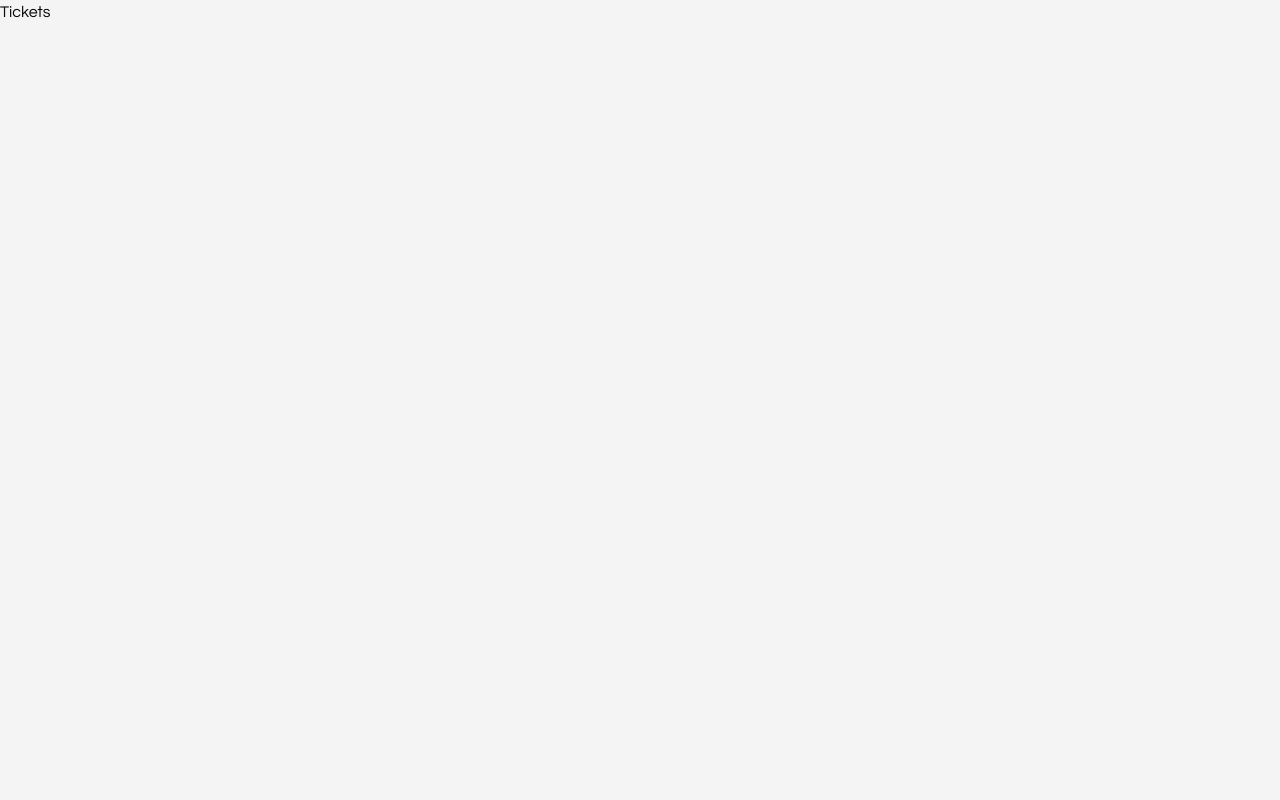
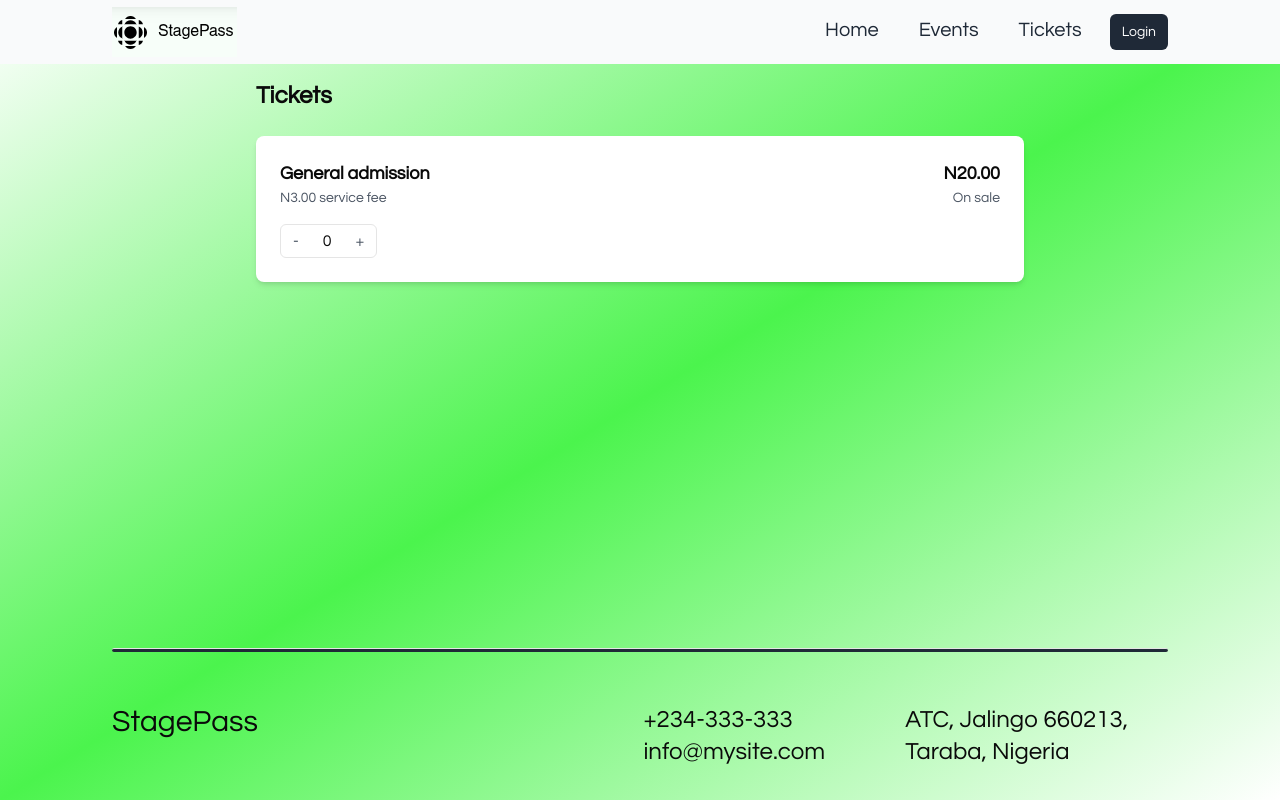
Before and after one commit to Vixs101/StagePass, a React (Vite) app: page /tickets in a window 1280 px wide. Built offline with nearby package versions, Linux system fonts and the light colour scheme.

Commit message:
Feature:added the tickets cart and improved the ui for unavailable features

```diff
--- a/src/components/Footer.tsx
+++ b/src/components/Footer.tsx
@@ -1,6 +1,7 @@
-
 export default function Footer() {
   return (
+    <div className="flex flex-col">
+      <hr className="h-1 bg-gray-800 mx-5 md:mx-28 my-5 rounded-lg" />
       <footer className="flex md:flex-row flex-col md:justify-between px-10 pb-12 md:px-28 md:py-8 gap-10 md:gap-0">
         <h1 className="font-semibold md:font-normal text-3xl">StagePass</h1>
         <div className="flex flex-col md:flex-row gap-5 md:gap-20 text-2xl md:px-10">
@@ -14,5 +15,6 @@ export default function Footer() {
           </div>
         </div>
       </footer>
+    </div>
   );
 }
--- a/src/components/NavBar.tsx
+++ b/src/components/NavBar.tsx
@@ -1,10 +1,14 @@
-
 import { useState } from "react";
 import { Link } from "react-router-dom";
-import { Menu, X, Home, Calendar, Ticket, LogIn } from "lucide-react";
+import { Menu, X, Home, Calendar, Ticket, LogIn } from 'lucide-react';
 
 export default function NavBar() {
   const [isOpen, setIsOpen] = useState(false);
+  const [showModal, setShowModal] = useState(false);
+
+  const toggleModal = () => {
+    setShowModal(!showModal);
+  };
 
   return (
     <nav className="fixed w-full bg-gray-50 z-10">
@@ -41,7 +45,10 @@ export default function NavBar() {
                   Tickets
                 </Link>
               </li>
-              <button className="bg-gray-800 py-2 px-3 rounded-md text-sm font-medium text-white hover:bg-gray-700">
+              <button
+                onClick={toggleModal}
+                className="bg-gray-800 py-2 px-3 rounded-md text-sm font-medium text-white hover:bg-gray-700"
+              >
                 Login
               </button>
             </ul>
@@ -89,9 +96,27 @@ export default function NavBar() {
               <Ticket className="inline-block mr-2" size={18} />
               Tickets
             </Link>
-            <button className="flex items-center text-left  bg-gray-800 hover:bg-gray-700 text-white px-3 py-2 rounded-md text-base font-medium w-1/2 transition-colors">
+            <button
+              onClick={toggleModal}
+              className="flex items-center text-left bg-gray-800 hover:bg-gray-700 text-white px-3 py-2 rounded-md text-base font-medium w-1/2 transition-colors"
+            >
               <LogIn className="inline-block mr-2" size={18} />
               Login
+            </button>
+          </div>
+        </div>
+      )}
+
+      {showModal && (
+        <div className="fixed inset-0 bg-black bg-opacity-50 flex items-center justify-center z-50">
+          <div className="bg-white p-6 rounded-lg shadow-xl max-w-sm w-full mx-4">
+            <h3 className="text-lg font-semibold mb-2">Login Feature</h3>
+            <p className="text-gray-600 mb-4">This feature is not yet available.</p>
+            <button
+              onClick={toggleModal}
+              className="bg-gray-800 text-white px-4 py-2 rounded-md hover:bg-gray-700 transition-colors w-full"
+            >
+              Close
             </button>
           </div>
         </div>
--- a/src/components/ui/button.tsx
+++ b/src/components/ui/button.tsx
@@ -24,6 +24,7 @@ const buttonVariants = cva(
         sm: "h-9 rounded-md px-3",
         lg: "h-11 rounded-md px-8",
         icon: "h-10 w-10",
+        full: "w-full md:w-auto rounded-md px-4 py-2 h-10"
       },
     },
     defaultVariants: {
--- a/src/pages/EventDetails.tsx
+++ b/src/pages/EventDetails.tsx
@@ -1,26 +1,33 @@
 import { Button } from "../components/ui/button";
 import { Avatar, AvatarFallback } from "../components/ui/avatar";
-import { MapPin, Share2, Facebook, Twitter, Linkedin } from "lucide-react";
+import { MapPin, Facebook, Twitter, Linkedin } from "lucide-react";
 import NavBar from "../components/NavBar";
 import Footer from "../components/Footer";
+import { useNavigate } from "react-router-dom";
 
 export default function EventDetails() {
+  const navigate = useNavigate();
+
+  const handleClick= () => {
+    navigate("/tickets");
+  }
+
   return (
     <div className="bg-gradient-to-br from-white via-[#4bf44d] to-white ">
       <NavBar />
-      <div className="container mx-auto px-4 md:px-20 py-8 md:py-28 flex flex-col">
-        <h1 className="text-5xl font-bold text-center mb-2">
+      <div className="container mx-auto px-4 md:px-20 py-20 md:py-28 flex flex-col">
+        <h1 className="text-3xl md:text-5xl font-bold text-center mb-2">
           Winter Wonder Dance Performance
         </h1>
         <p className="text-center text-gray-600 mb-4">
           Sat, 07 Dec | TSU Theatre
         </p>
-        <p className="text-center mb-6">
+        <p className="text-lg md:text-normal text-center mb-6">
           Experience the magical winter wonderland through contemporary dance
           and enchanting music. A must-see for all ages!
         </p>
-        <div className="flex justify-center mb-8">
-          <Button>Buy Tickets</Button>
+        <div className="flex justify-center mb-8 w-full">
+          <Button size={"full"} onClick={handleClick}>Buy Tickets</Button>
         </div>
         <div className="mb-8 w-full">
           <img
@@ -29,7 +36,7 @@ export default function EventDetails() {
             className=" w-full rounded-lg"
           />
         </div>
-        <div className="flex justify-between max-w-4xl">
+        <div className="flex flex-col md:flex-row gap-4 justify-between mb-4 md:mx-64 max-w-4xl">
           <div>
             <h2 className="text-2xl font-semibold mb-4">Time & Location</h2>
             <p className="mb-2">07 Dec 2024, 12:34 - 14:34</p>
@@ -40,62 +47,41 @@ export default function EventDetails() {
           </div>
           <div>
             <h2 className="text-2xl font-semibold mb-4">Guests</h2>
-            <div className="flex items-center">
-              <Avatar className="h-10 w-10">
+            <div className="flex items-center ">
+              <Avatar className="h-10 w-10 bg-slate-400 ">
                 <AvatarFallback>G1</AvatarFallback>
               </Avatar>
-              <Avatar className="h-10 w-10 -ml-2">
+              <Avatar className="h-10 w-10 -ml-2 bg-slate-400">
                 <AvatarFallback>G2</AvatarFallback>
               </Avatar>
-              <Avatar className="h-10 w-10 -ml-2">
+              <Avatar className="h-10 w-10 -ml-2 bg-slate-400">
                 <AvatarFallback>G3</AvatarFallback>
               </Avatar>
               <span className="ml-2 text-sm text-gray-600">See All</span>
             </div>
           </div>
         </div>
-        <div className="mb-8">
+        <div className="mb-8 md:mx-64">
           <h2 className="text-2xl font-semibold mb-4">About the event</h2>
           <p>Experience an enchanting winter wonderland.</p>
         </div>
-        <div className="mb-8 max-w-4xl">
+        <div className="mb-8 md:mx-64 max-w-4xl">
           <h2 className="text-2xl font-semibold mb-4">Tickets</h2>
           <div className="flex justify-between items-center border-b py-4">
             <div>
               <h3 className="font-semibold">General admission</h3>
-              <p className="text-sm text-gray-600">+US$3.00 service fee</p>
+              <p className="text-sm text-gray-600">N3.00 service fee</p>
             </div>
             <div className="text-right">
-              <p className="font-semibold">US$20.00</p>
+              <p className="font-semibold">N20.00</p>
               <p className="text-sm text-gray-600">On sale</p>
             </div>
           </div>
           <div className="mt-4">
-            <Button className="w-full">Select Tickets</Button>
+            <Button className="w-full" onClick={handleClick}>Select Ticket</Button>
           </div>
         </div>
-        <div className="mb-8">
-          <div className="bg-gray-100 h-64 rounded-lg mb-2">
-            {/* Map placeholder */}
-            <div className="h-full flex items-center justify-center text-gray-400">
-              Map placeholder
-            </div>
-          </div>
-          <div className="flex justify-between">
-            <div className="flex space-x-2">
-              <Button variant="outline" size="sm">
-                Map
-              </Button>
-              <Button variant="outline" size="sm">
-                Satellite
-              </Button>
-            </div>
-            <Button variant="outline" size="sm">
-              <Share2 className="h-4 w-4" />
-            </Button>
-          </div>
-        </div>
-        <div className="">
+        <div className="flex flex-col w-full items-center justify-center">
           <h2 className="text-2xl font-semibold mb-4">Share this event</h2>
           <div className="flex space-x-4">
             <Button variant="outline" size="icon">
@@ -110,8 +96,6 @@ export default function EventDetails() {
           </div>
         </div>
       </div>
-      <hr className="h-1 bg-gray-800 mx-5 md:mx-28 rounded-lg" />
-
       <Footer/>
     </div>
   );
--- a/src/pages/Tickets.tsx
+++ b/src/pages/Tickets.tsx
@@ -1,6 +1,98 @@
+import { useState } from "react";
+import NavBar from "../components/NavBar";
+import Footer from "../components/Footer";
 
-export default function Tickets() {
+export default function TicketCart() {
+  const [quantity, setQuantity] = useState(0);
+  const [isProcessing, setIsProcessing] = useState(false);
+
+  const handleIncrement = () => {
+    setQuantity((prevQuantity) => prevQuantity + 1);
+  };
+
+  const handleDecrement = () => {
+    setQuantity((prevQuantity) => Math.max(0, prevQuantity - 1));
+  };
+
+  const handleCheckout = () => {
+    setIsProcessing(true)
+    // Simulate payment processing
+    setTimeout(() => {
+      setIsProcessing(false)
+      // Add your payment processing logic here
+    }, 3000)
+  }
+
   return (
-    <div>Tickets</div>
-  )
+    <div className="bg-gradient-to-br from-white via-[#4bf44d] to-white h-screen flex flex-col justify-between ">
+      <NavBar />
+      <div className="container mx-auto px-4 py-8 max-w-4xl md:px-16  md:pt-20">
+        <h2 className="text-2xl font-semibold mb-6">Tickets</h2>
+        <div className="bg-white rounded-lg shadow-md p-6">
+          <div className="flex justify-between items-start mb-4">
+            <div>
+              <h3 className="font-semibold text-lg">General admission</h3>
+              <p className="text-sm text-gray-600">N3.00 service fee</p>
+            </div>
+            <div className="text-right">
+              <p className="font-semibold text-lg">N20.00</p>
+              <p className="text-sm text-gray-600">On sale</p>
+            </div>
+          </div>
+          <div className="flex items-center justify-between mt-4">
+            <div className="flex items-center border rounded-md">
+              <button
+                className="px-3 py-1 text-gray-600 hover:bg-gray-100 rounded-l-md"
+                onClick={handleDecrement}
+              >
+                -
+              </button>
+              <span className="px-3 py-1">{quantity}</span>
+              <button
+                className="px-3 py-1 text-gray-600 hover:bg-gray-100 rounded-r-md"
+                onClick={handleIncrement}
+              >
+                +
+              </button>
+            </div>
+          </div>
+        </div>
+        {quantity > 0 && (
+          <div className="mt-6 bg-white rounded-lg shadow-md p-6">
+            <h3 className="font-semibold text-lg mb-4">Order Summary</h3>
+            <div className="flex justify-between mb-2">
+              <span>General admission x {quantity}</span>
+              <span>N{(20 * quantity).toFixed(2)}</span>
+            </div>
+            <div className="flex justify-between mb-2 text-sm text-gray-600">
+              <span>Service fees</span>
+              <span>N{(3 * quantity).toFixed(2)}</span>
+            </div>
+            <div className="border-t pt-2 mt-2 flex justify-between font-semibold">
+              <span>Total</span>
+              <span>N{(23 * quantity).toFixed(2)}</span>
+            </div>
+            <button className="bg-gray-800 text-white px-4 py-2 rounded-md hover:bg-gray-700 transition-colors w-full mt-2" onClick={handleCheckout}>
+              Checkout
+            </button>
+          </div>
+        )}
+      </div>
+      <Footer />
+      {/* Processing Payment Modal */}
+      {isProcessing && (
+        <div className="fixed inset-0 bg-black bg-opacity-50 flex items-center justify-center z-50">
+          <div className="bg-white p-6 rounded-lg shadow-xl max-w-sm w-full mx-4">
+            <div className="flex flex-col items-center">
+              <div className="animate-spin rounded-full h-12 w-12 border-b-2 border-gray-900 mb-4"></div>
+              <h3 className="text-lg font-semibold mb-2">Processing Payment</h3>
+              <p className="text-gray-600 text-center">
+                Please wait while we process your payment...
+              </p>
+            </div>
+          </div>
+        </div>
+      )}
+    </div>
+  );
 }
```
Also changed, not shown: src/pages/Events.tsx (+11 -5 lines), src/pages/Home.tsx (+7 -2 lines), src/pages/Signup.tsx (deleted). Lines whose indentation alone changed are shown as unchanged.
